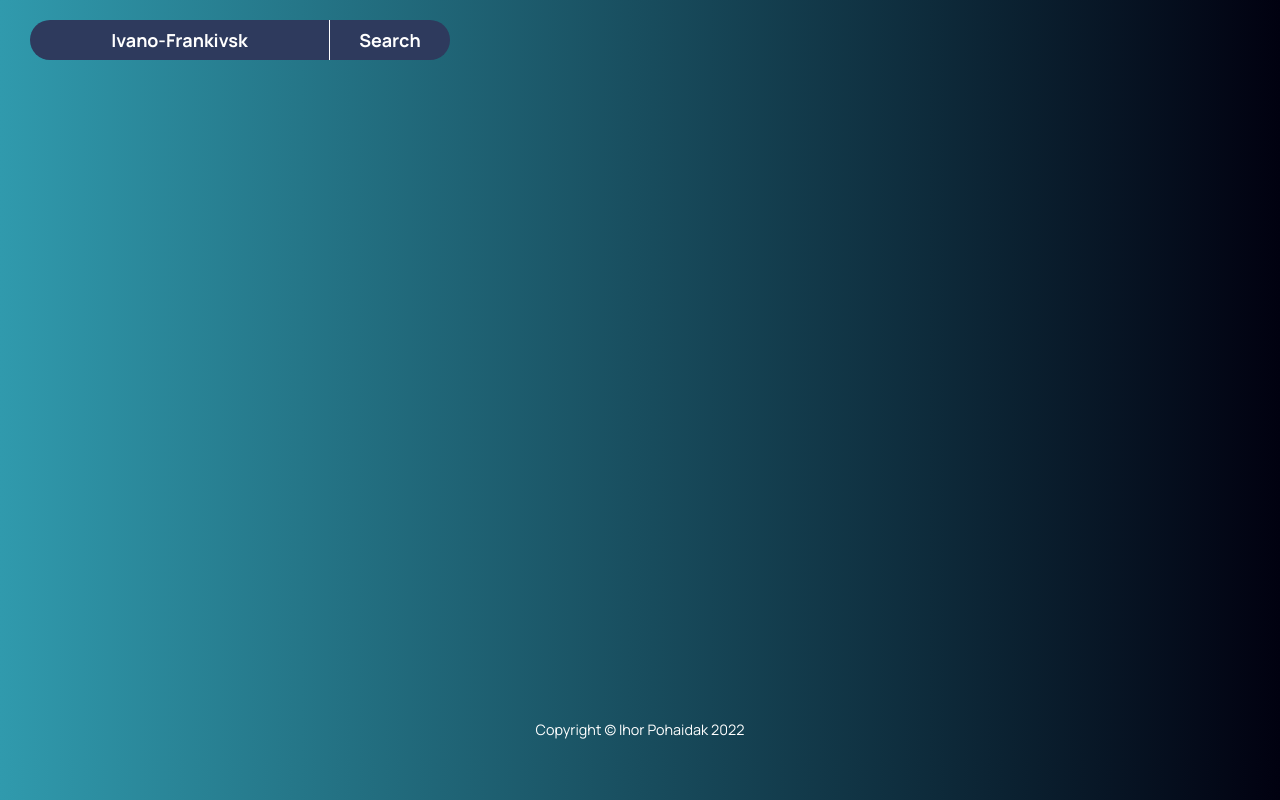
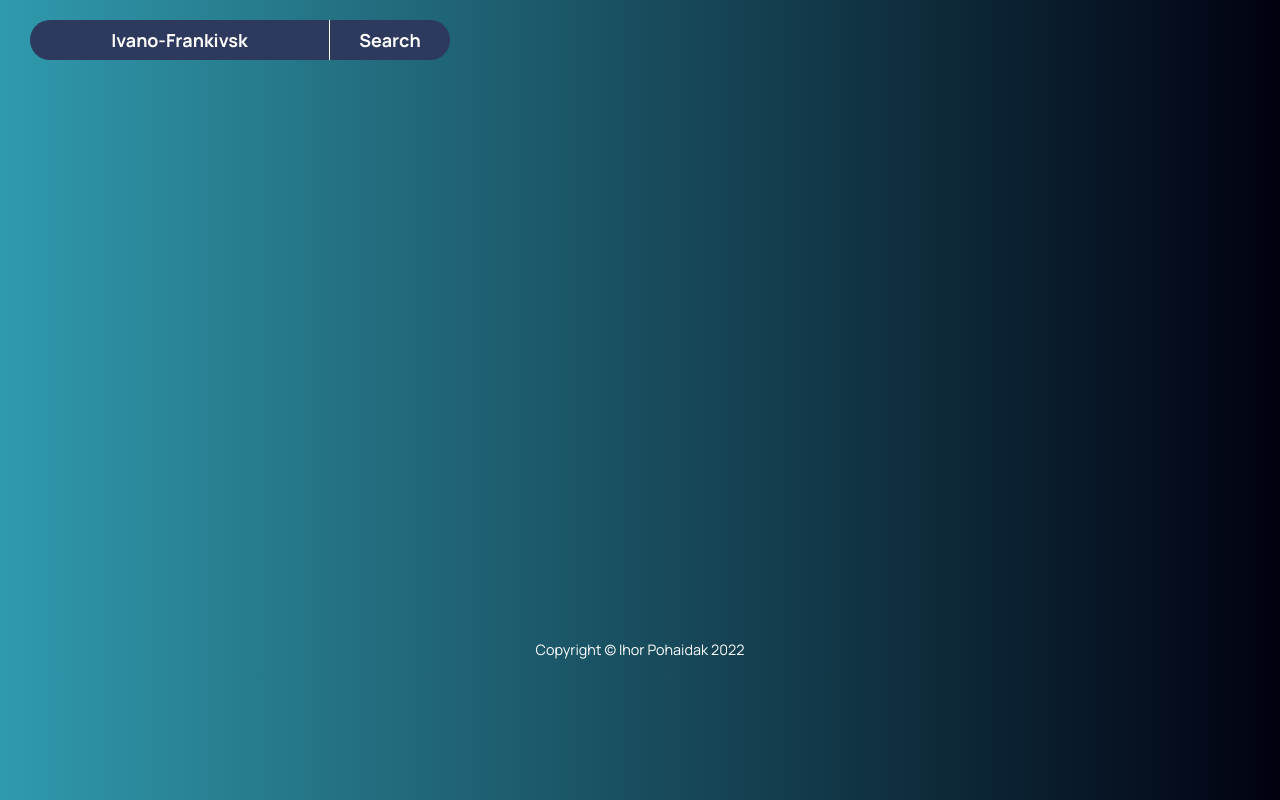
Before and after one commit to poggy33/my-weather-app, a React (Create React App) app: page / in a window 1280 px wide. Built offline with nearby package versions, Linux system fonts and the light colour scheme.

Commit message:
with new styles for footer

```diff
--- a/src/App.css
+++ b/src/App.css
@@ -22,5 +22,5 @@
   }
 
   .container {
-    min-height: 85vh;
+    min-height: 75vh;
   }
```
